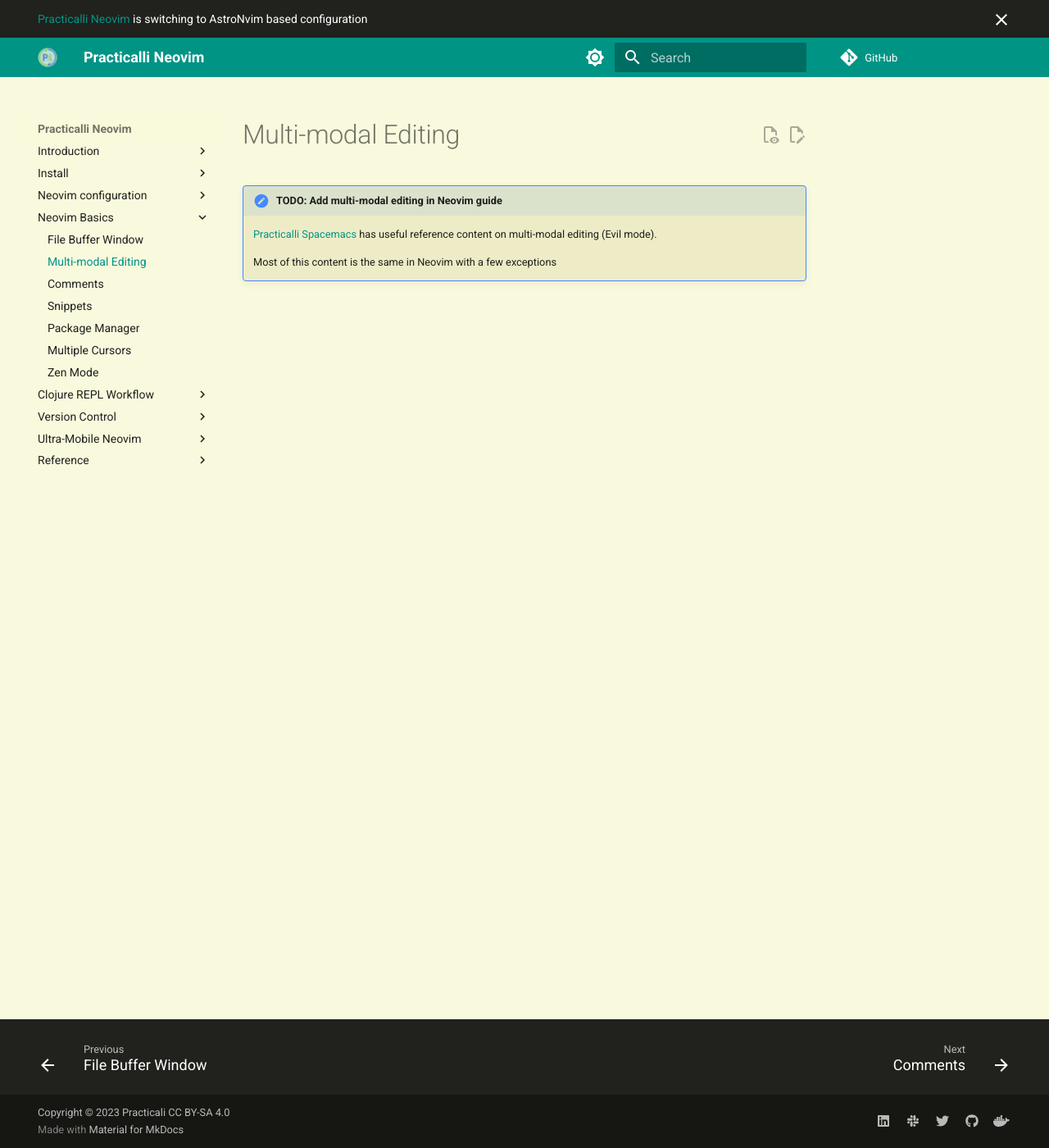
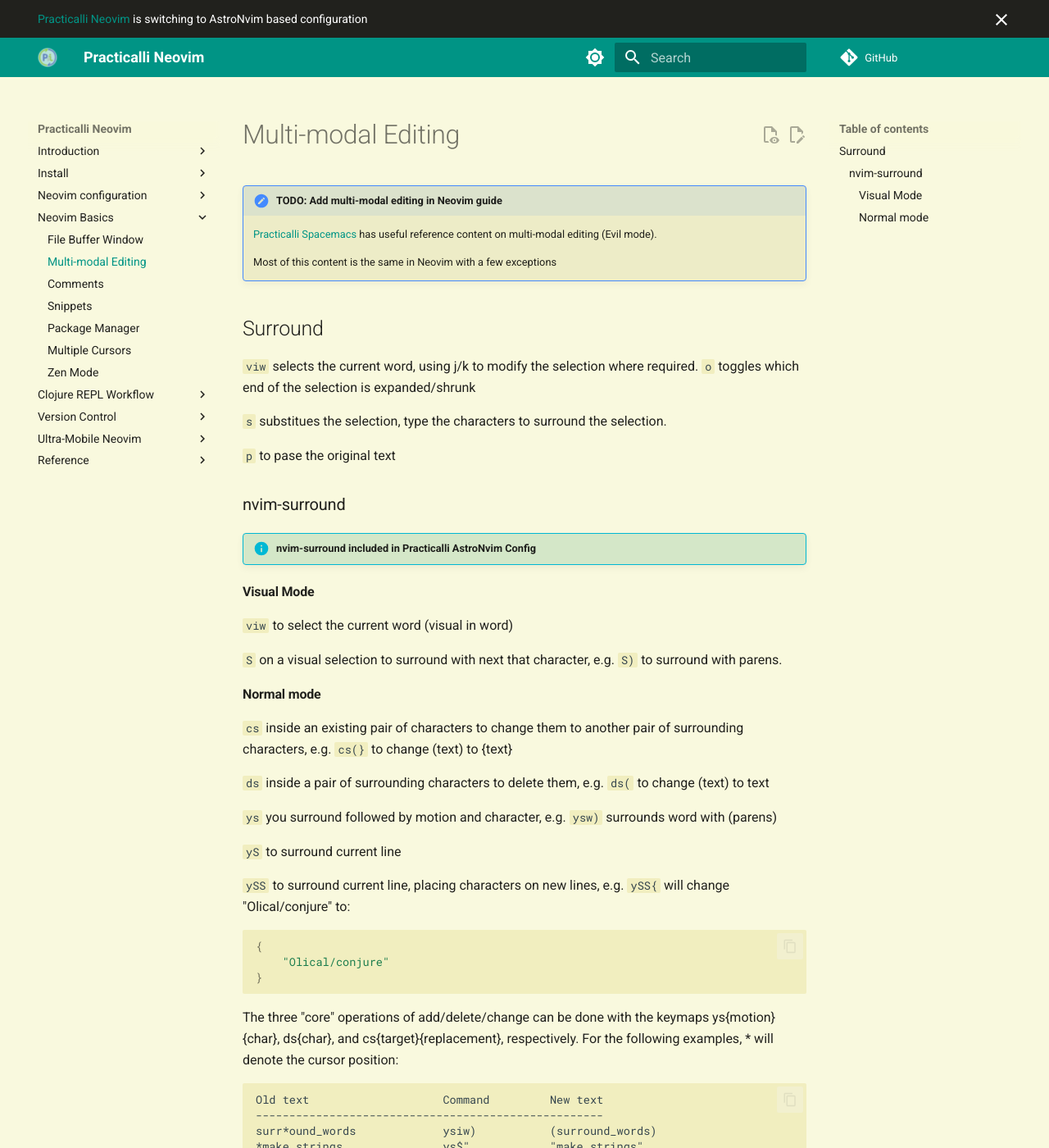
Before and after one commit to practicalli/neovim, an MkDocs documentation site: the page built from docs/neovim-basics/multi-modal-editing.md, in a window 1280 px wide and 1400 px high. Shown: the whole window at 82% size. Built offline with MkDocs 1.6.1 and Material for MkDocs 9.7.7, drawn with Linux system fonts in a browser that asks for light colours; plug-ins that fetch from the network failed and are left out; comment, search, counter and statistics services are not loaded; some of the changed text lies outside the part shown.

Commit message:
basics: surround and nvim-surround examples
Surrounding text with parens and other character pairs, or change / deleting them

````diff
--- a/docs/neovim-basics/multi-modal-editing.md
+++ b/docs/neovim-basics/multi-modal-editing.md
@@ -4,3 +4,56 @@
     [Practicalli Spacemacs](https://practical.li/spacemacs/spacemacs-basics/evil/) has useful reference content on multi-modal editing (Evil mode).
 
     Most of this content is the same in Neovim with a few exceptions
+
+## Surround
+
+`viw` selects the current word, using j/k to modify the selection where required. `o` toggles which end of the selection is expanded/shrunk
+
+`s` substitues the selection, type the characters to surround the selection.
+
+`p` to pase the original text
+
+### nvim-surround
+
+!!! INFO "nvim-surround included in Practicalli AstroNvim Config"
+
+#### Visual Mode
+
+`viw` to select the current word (visual in word)
+
+`S` on a visual selection to surround with next that character, e.g. `S)` to surround with parens.
+
+#### Normal mode
+
+`cs` inside an existing pair of characters to change them to another pair of surrounding characters, e.g. `cs(}` to change (text) to {text}
+
+`ds` inside a pair of surrounding characters to delete them, e.g. `ds(` to change (text) to text
+
+`ys` you surround followed by motion and character, e.g. `ysw)` surrounds word with (parens)
+
+`yS` to surround current line
+
+`ySS` to surround current line, placing characters on new lines, e.g. `ySS{` will change "Olical/conjure" to:
+
+```lua
+{
+    "Olical/conjure"
+}
+```
+
+The three "core" operations of add/delete/change can be done with the keymaps ys{motion}{char}, ds{char}, and cs{target}{replacement}, respectively. For the following examples, \* will denote the cursor position:
+
+    Old text                    Command         New text
+    ----------------------------------------------------
+    surr*ound_words             ysiw)           (surround_words)
+    *make strings               ys$"            "make strings"
+    [delete ar*ound me!]        ds]             delete around me!
+    remove <b>HTML t*ags</b>    dst             remove HTML tags
+    'change quot*es'            cs'"            "change quotes"
+    <b>or tag* types</b>        csth1<CR>       <h1>or tag types</h1>
+    delete(functi*on calls)     dsf             function calls
+
+!!! INFO "Neovim help provides details on using nvim-surround"
+    ```neovim
+    :help nvim-surround.usage
+    ```
````
